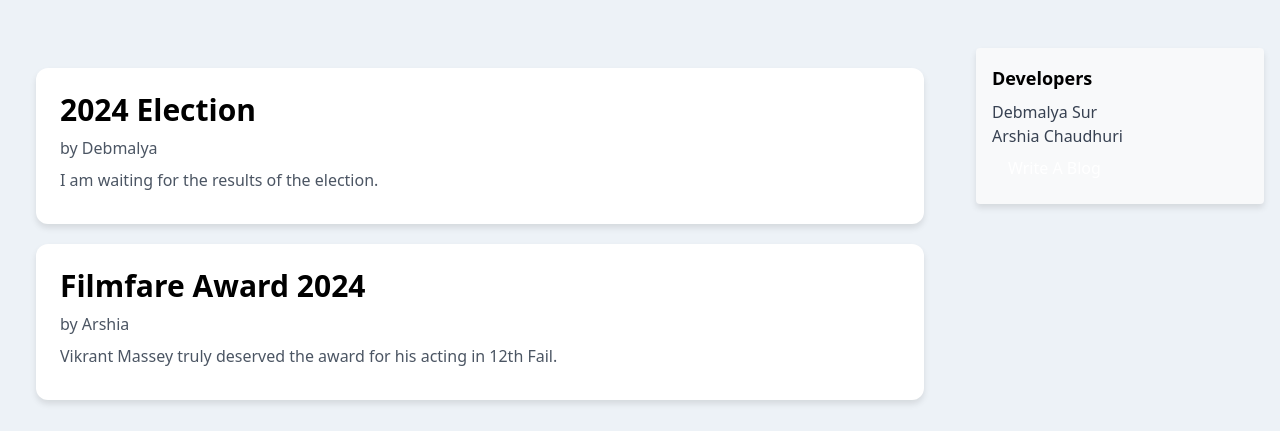
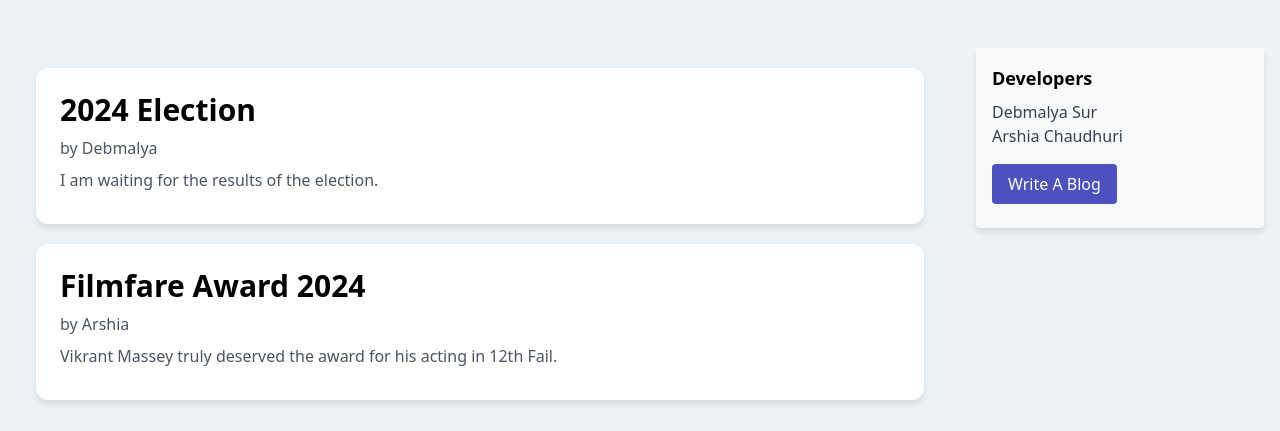
Before and after one commit to surdebmalya/blogging-site, a Flask app: page / in a window 1280 px wide. Shown: the part 72-503 px from the top of the page. Run offline with Flask 3, Linux system fonts and the light colour scheme; a user stored in the database is signed in.

Commit message:
blog rendering added

```diff
--- a/static/home.css
+++ b/static/home.css
@@ -50,6 +50,11 @@ body {
     background-color: #6b7280;
 }
 
+div button {
+    background-color: #4c51bf;
+    transition: background-color 0.3s ease;
+}
+
 .blog-card {
     background-color: #ffffff;
     border-radius: 12px;
--- a/templates/blog_create.html
+++ b/templates/blog_create.html
@@ -4,6 +4,7 @@
 <head>
     <meta charset="UTF-8">
     <meta name="viewport" content="width=device-width, initial-scale=1.0">
+    <link rel="icon" href="/static/blog.ico" type="image/x-icon">
     <link rel="stylesheet" href="/static/write.css">
     <link rel="stylesheet" href="https://cdn.jsdelivr.net/npm/tailwindcss@2.2.19/dist/tailwind.min.css">
     <title>Bloggy - Create Blog</title>
--- a/templates/home.html
+++ b/templates/home.html
@@ -27,11 +27,13 @@
         <div class="w-3/4 p-4">
             <!-- Blog Render Section -->
             {% for i in range(length) %}
+            <a href="/blog/{{data[i]['blogId']}}">
                 <div class="blog-card mb-4 p-6">
                     <h2 class="text-3xl font-bold mb-2">{{ data[i]['title'] }}</h2>
                     <p class="text-gray-600 mb-2">by {{ data[i]['userName'] }}</p>
                     <p class="text-gray-600 mb-2">{{data[i]['body']}}</p>
                 </div>
+            </a>
             {% endfor %}
 
             <!-- Pagination (if applicable) -->
@@ -48,7 +50,9 @@
                 <p class="text-gray-700">Debmalya Sur</p>
                 <p class="text-gray-700">Arshia Chaudhuri</p>
                 {% if "userName" in session %}
+                <div class="mb-2 mt-4">
                     <a href="/write"><button class="text-white px-4 py-2 rounded">Write A Blog</button></a>
+                </div>
                 {% endif %}
             </div>
         </div>
```
Lines whose indentation alone changed are shown as unchanged.
